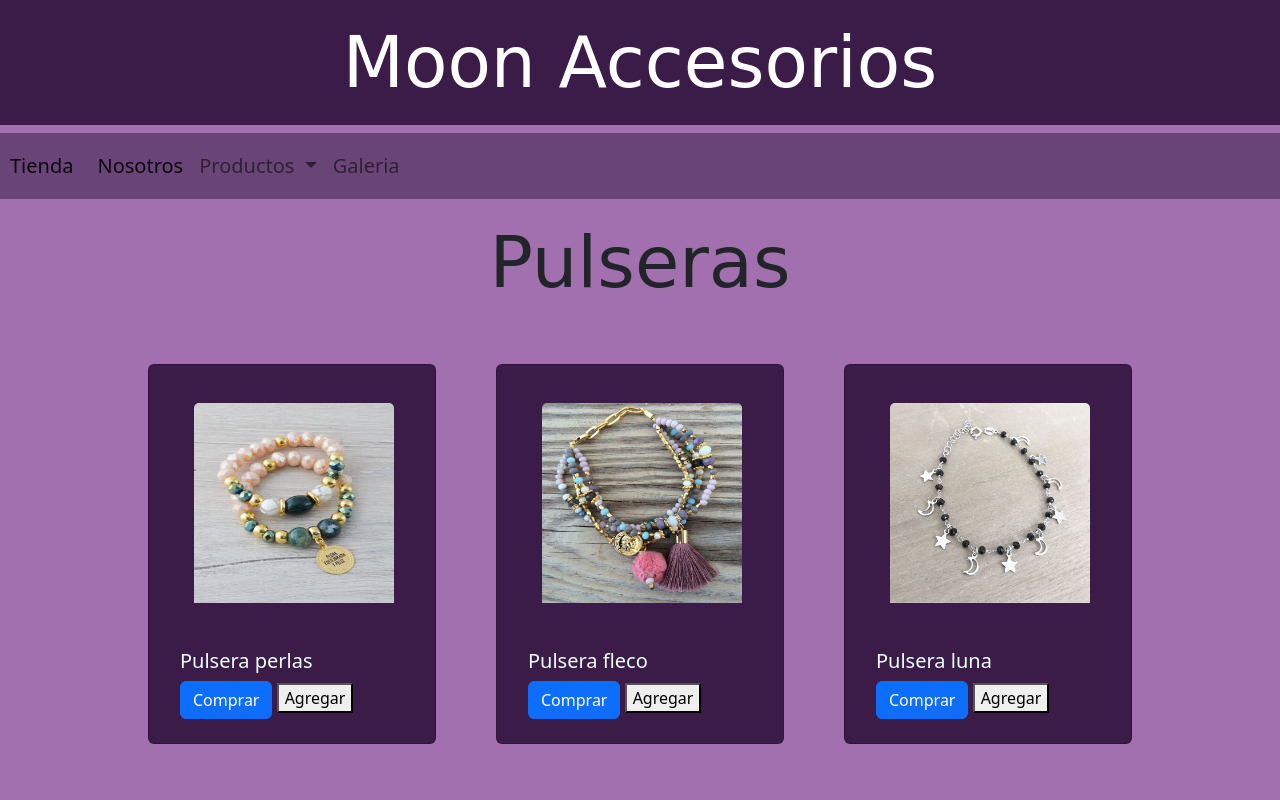
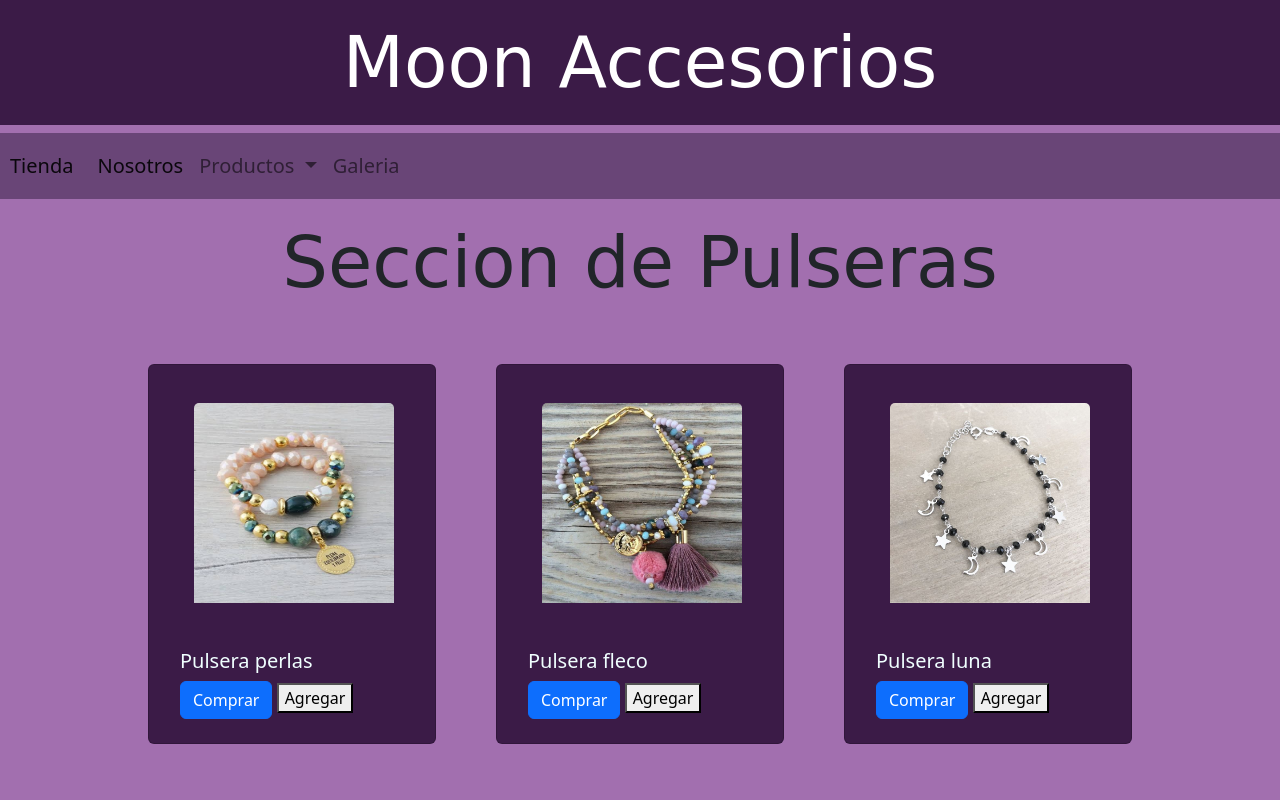
Before and after one commit to belchus/moonaccesorios, a website: page pages/pulseras.html in a window 1280 px wide. Shown: the top 800 px of the page. Drawn offline with nearby package versions, Linux system fonts and the light colour scheme; a web font is replaced by a local one.

Commit message:
error en eventos+

```diff
--- a/js/index.js
+++ b/js/index.js
@@ -76,15 +76,19 @@ console.log(sumar(400,390))
 
 
 // getElementsByClassName('className')
+
 const boton = document.getElementById('boton')
 console.log(boton)
-
+boton.style.color = 'blue'
+console.log(boton)
 boton.innerText = 'Agregar al Carrito'
-boton.style.color = 'blue'
-
-
 const desc = document.getElementsByClassName('descripcion')
 desc.innerText = 'Agregar al Carrito'
+
+const title = document.getElementById("title")
+console.log(title)
+title.innerText = 'Seccion de Pulseras'
+
 
 
 let formulario = document.querySelector('#formulario')
--- a/pages/pulseras.html
+++ b/pages/pulseras.html
@@ -55,7 +55,7 @@
   </div>
   </header>
   <main class="row">
-    <h2 class="titulo" col-3>
+    <h2 class="titulo" id="title" col-3>
       Pulseras
     </h2>
     <div class="cards" col-9>
@@ -112,7 +112,7 @@
         <div class="card-body">
           <h5 class="card-title">Pulsera astronauta</h5>
           <a href="#" class="btn btn-primary" >Comprar</a>
-          <button class="boton">Agregar</button>
+          <button id="botones">Agregar</button>
         </div>
       </div>
       <div class="card" style="width: 18rem;">
```
